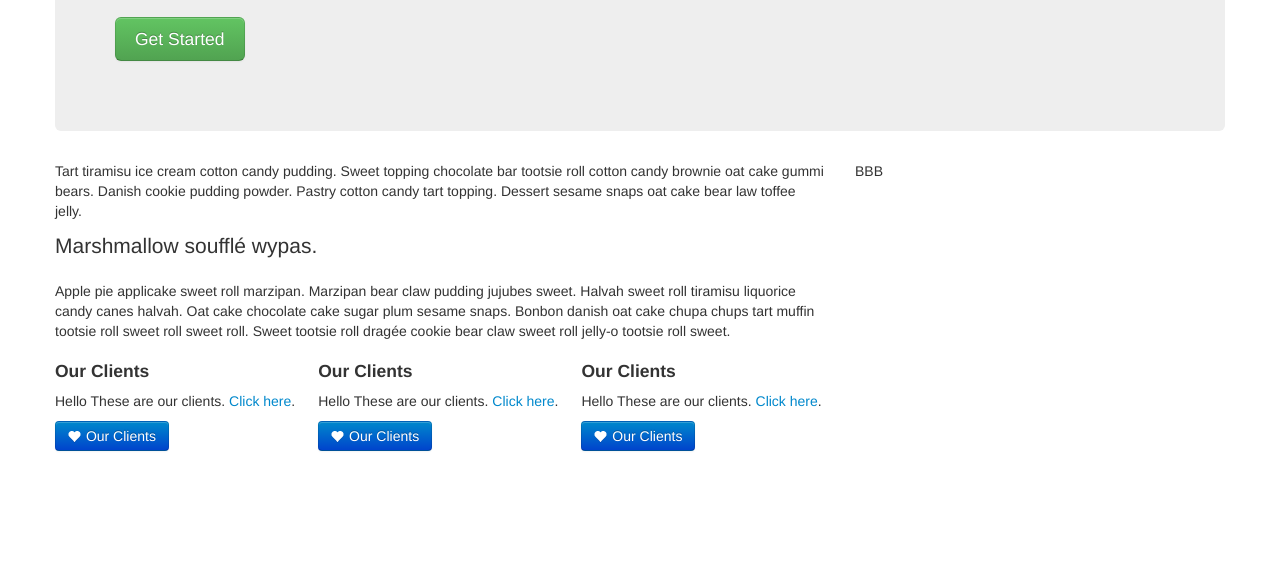
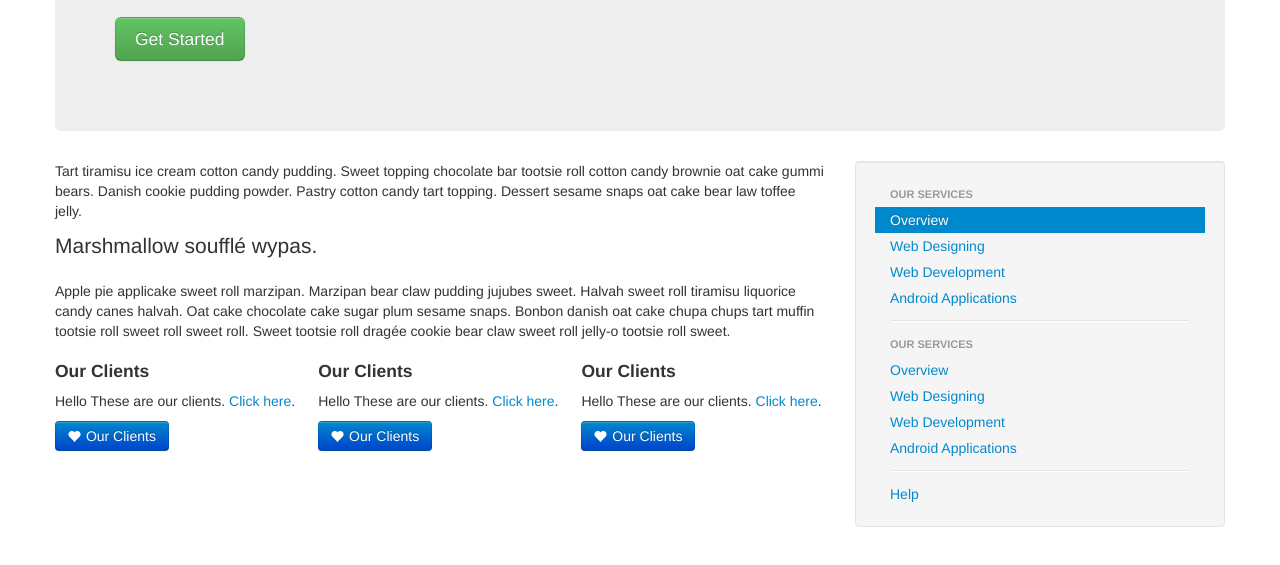
Before and after one commit to taydakov/bootstrap-lesson-2, a plain HTML site: page index.html in a window 1280 px wide. Shown: the part 193-758 px from the top of the page. Drawn offline with Linux system fonts and the light colour scheme.

Commit message:
right navigaion bar added

```diff
--- a/index.html
+++ b/index.html
@@ -56,8 +56,22 @@
 						</div>
 					</div>
 				</div>
-				<div class="span4">
-					BBB
+				<div class="span4 well">
+					<ul class="nav nav-list">
+						<li class="nav-header">Our Services</li>
+						<li class="active"><a href="#">Overview</a></li>
+						<li><a href="#">Web Designing</a></li>
+						<li><a href="#">Web Development</a></li>
+						<li><a href="#">Android Applications</a></li>
+						<li class="divider"></li>
+						<li class="nav-header">Our Services</li>
+						<li><a href="#">Overview</a></li>
+						<li><a href="#">Web Designing</a></li>
+						<li><a href="#">Web Development</a></li>
+						<li><a href="#">Android Applications</a></li>
+						<li class="divider"></li>
+						<li><a href="#">Help</a></li>
+					</ul>
 				</div>
 			</div>
 		</div>
```
